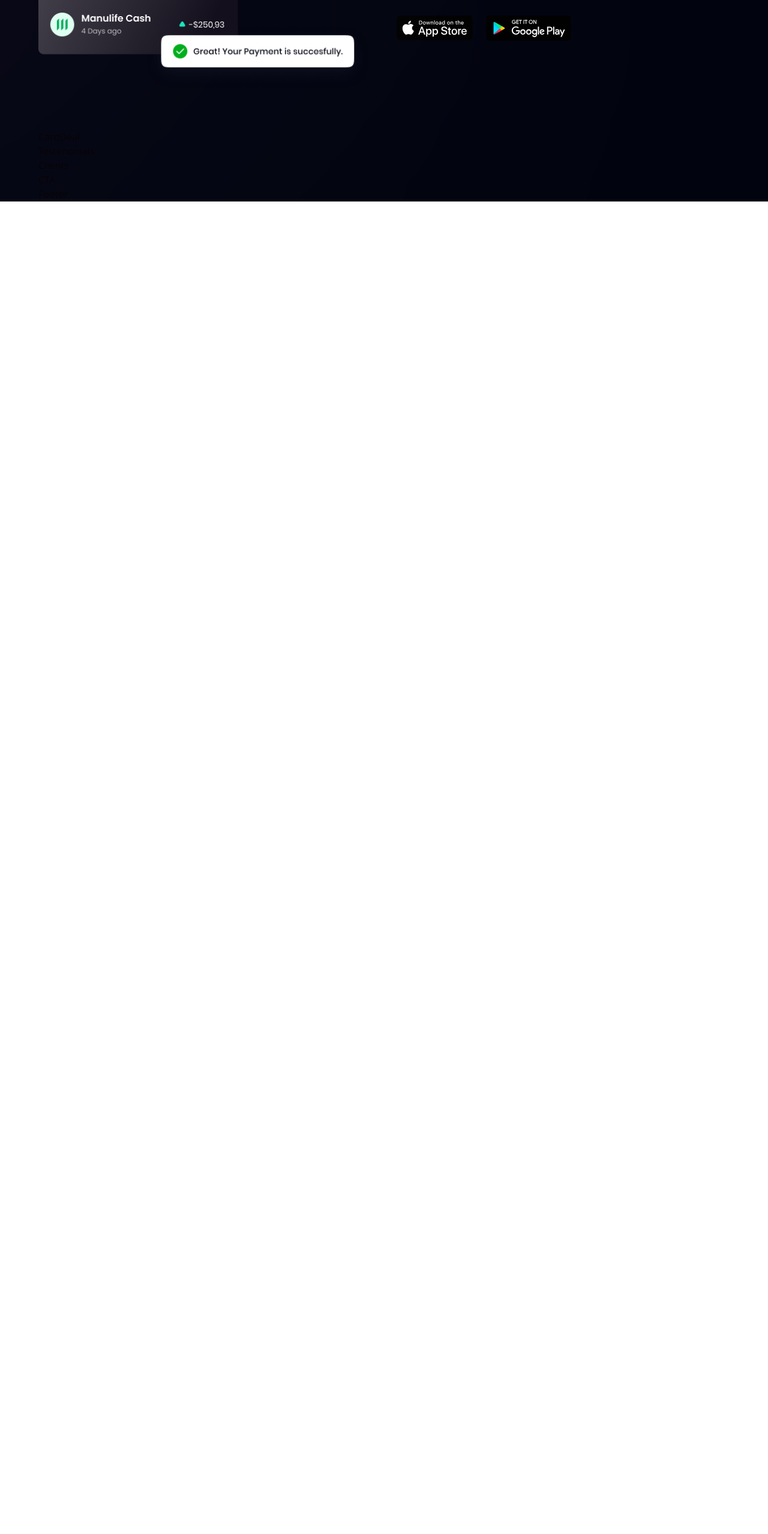
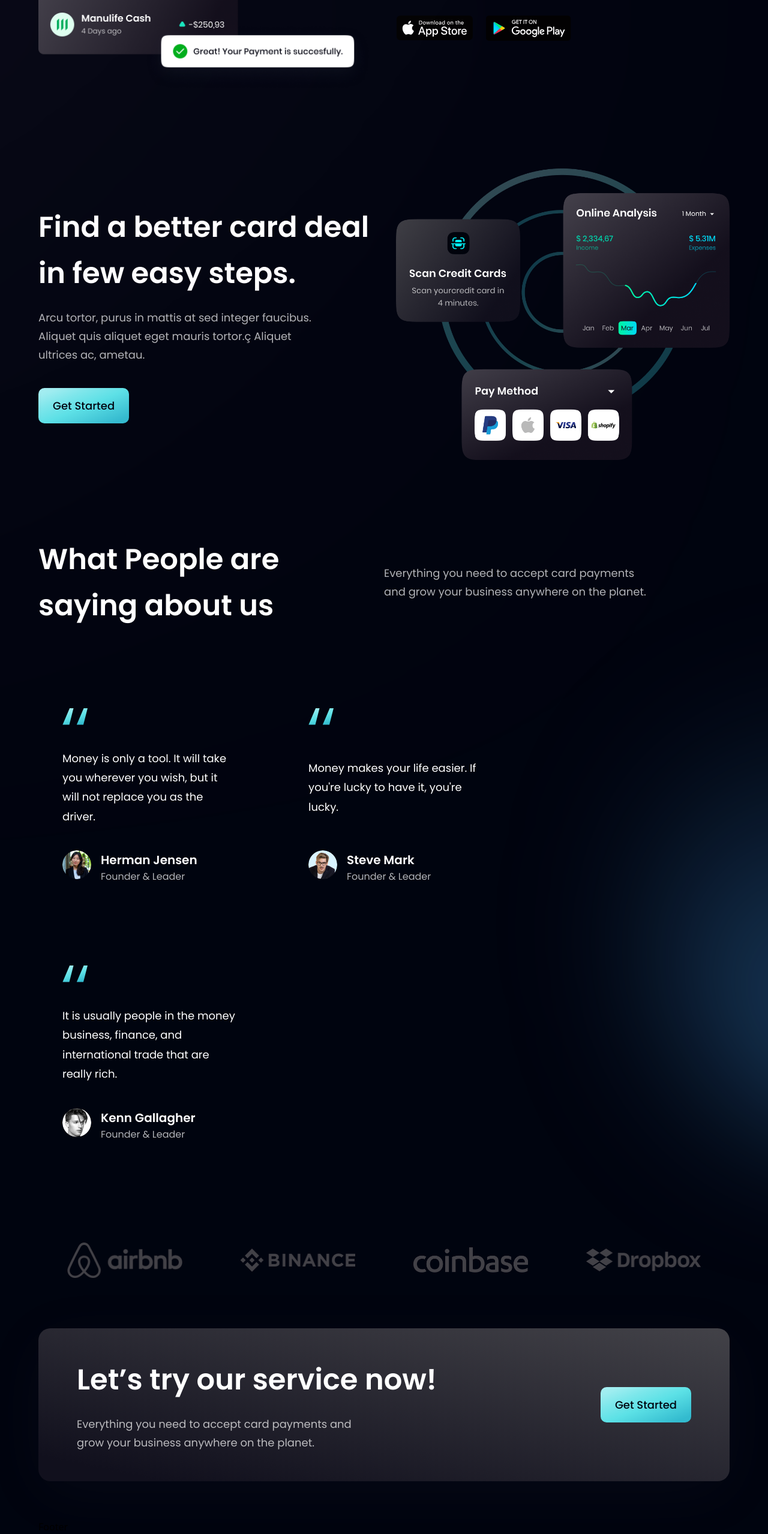
Before and after one commit to solasamuel/modern-banking-app, a React (Vite) app: page / in a window 1280 px wide. Shown: the part 1973-4531 px from the top of the page at 60% size. Before the commit the page ends 2309 px from the top, so only its background shows below. Built offline with nearby package versions, Linux system fonts and the light colour scheme.

Commit message:
added CTA, testimonials, carddeal and clients

```diff
--- a/src/components/CTA.tsx
+++ b/src/components/CTA.tsx
@@ -1,10 +1,24 @@
 import React from 'react'
+import styles from "../style";
+import Button from "./Button";
 
 type Props = {}
 
 const CTA = (props: Props) => {
   return (
-    <div>CTA</div>
+    <section className={`${styles.flexCenter} ${styles.marginY} ${styles.padding} sm:flex-row flex-col bg-black-gradient-2 rounded-[20px] box-shadow`}>
+      <div className="flex-1 flex flex-col">
+        <h2 className={styles.heading2}>Let’s try our service now!</h2>
+        <p className={`${styles.paragraph} max-w-[470px] mt-5`}>
+          Everything you need to accept card payments and grow your business
+          anywhere on the planet.
+        </p>
+      </div>
+
+      <div className={`${styles.flexCenter} sm:ml-10 ml-0 sm:mt-0 mt-10`}>
+        <Button styles={''} />
+      </div>
+    </section>
   )
 }
 
--- a/src/components/CardDeal.tsx
+++ b/src/components/CardDeal.tsx
@@ -1,10 +1,30 @@
 import React from 'react'
+import { card } from '../assets';
+import styles, { layout } from '../style';
+import Button from './Button';
 
 type Props = {}
 
 const CardDeal = (props: Props) => {
   return (
-    <div>CardDeal</div>
+    <section className={layout.section}>
+      <div className={layout.sectionInfo}>
+        <h2 className={styles.heading2}>
+          Find a better card deal <br className="sm:block hidden" /> in few easy
+          steps.
+        </h2>
+        <p className={`${styles.paragraph} max-w-[470px] mt-5`}>
+          Arcu tortor, purus in mattis at sed integer faucibus. Aliquet quis
+          aliquet eget mauris tortor.ç Aliquet ultrices ac, ametau.
+        </p>
+
+        <Button styles={`mt-10`} />
+      </div>
+
+      <div className={layout.sectionImg}>
+        <img src={card} alt='billing' className='w-[100%] h-[100%]' />
+      </div>
+    </section>
   )
 }
 
--- a/src/components/Clients.tsx
+++ b/src/components/Clients.tsx
@@ -1,10 +1,20 @@
 import React from 'react'
+import { clients } from '../constants';
+import styles from '../style';
 
 type Props = {}
 
 const Clients = (props: Props) => {
   return (
-    <div>Clients</div>
+    <section className={`${styles.flexCenter} my-4`}>
+      <div className={`${styles.flexCenter} flex-wrap w-full`}>
+        {clients.map((client) => (
+          <div key={client.id} className={`flex-1 ${styles.flexCenter} sm:min-w-[192px] min-w-[120px] m-5`}>
+            <img src={client.logo} alt="client_logo" className="sm:w-[192px] w-[100px] object-contain" />
+          </div>
+        ))}
+      </div>
+    </section>
   )
 }
 
--- a/src/components/FeedbackCard.tsx
+++ b/src/components/FeedbackCard.tsx
@@ -1,10 +1,33 @@
 import React from 'react'
+import { quotes } from '../assets'
 
-type Props = {}
+type Props = {
+  content: string,
+  name: string,
+  title: string,
+  img: string
+}
 
 const FeedbackCard = (props: Props) => {
   return (
-    <div>FeedbackCard</div>
+    <div className="flex justify-between flex-col px-10 py-12 rounded-[20px]  max-w-[370px] md:mr-10 sm:mr-5 mr-0 my-5 feedback-card">
+      <img src={quotes} alt="double_quotes" className="w-[42.6px] h-[27.6px] object-contain" />
+      <p className="font-poppins font-normal text-[18px] leading-[32.4px] text-white my-10">
+        {props.content}
+      </p>
+
+      <div className="flex flex-row">
+        <img src={props.img} alt={props.name} className="w-[48px] h-[48px] rounded-full" />
+        <div className="flex flex-col ml-4">
+          <h4 className="font-poppins font-semibold text-[20px] leading-[32px] text-white">
+            {props.name}
+          </h4>
+          <p className="font-poppins font-normal text-[16px] leading-[24px] text-dimWhite">
+            {props.title}
+          </p>
+        </div>
+      </div>
+    </div>
   )
 }
 
--- a/src/components/Footer.tsx
+++ b/src/components/Footer.tsx
@@ -1,4 +1,7 @@
 import React from 'react'
+import styles from "../style";
+import { logo } from "../assets";
+import { footerLinks, socialMedia } from "../constants";
 
 type Props = {}
 
--- a/src/components/Testimonials.tsx
+++ b/src/components/Testimonials.tsx
@@ -1,10 +1,31 @@
 import React from 'react'
+import { feedback } from "../constants";
+import styles from "../style";
+import FeedbackCard from "./FeedbackCard";
 
 type Props = {}
 
 const Testimonials = (props: Props) => {
   return (
-    <div>Testimonials</div>
+    <section id="clients" className={`${styles.paddingY} ${styles.flexCenter} flex-col relative `}>
+      <div className="absolute z-[0] w-[60%] h-[60%] -right-[50%] rounded-full blue__gradient bottom-40" />
+
+      <div className="w-full flex justify-between items-center md:flex-row flex-col sm:mb-16 mb-6 relative z-[1]">
+        <h2 className={styles.heading2}>
+          What People are <br className="sm:block hidden" /> saying about us
+        </h2>
+        <div className="w-full md:mt-0 mt-6">
+          <p className={`${styles.paragraph} text-left max-w-[450px]`}>
+            Everything you need to accept card payments and grow your business
+            anywhere on the planet.
+          </p>
+        </div>
+      </div>
+
+      <div className="flex flex-wrap sm:justify-start justify-center w-full feedback-container relative z-[1]">
+        {feedback.map((card) => <FeedbackCard key={card.id} {...card} />)}
+      </div>
+    </section>
   )
 }
 
```
